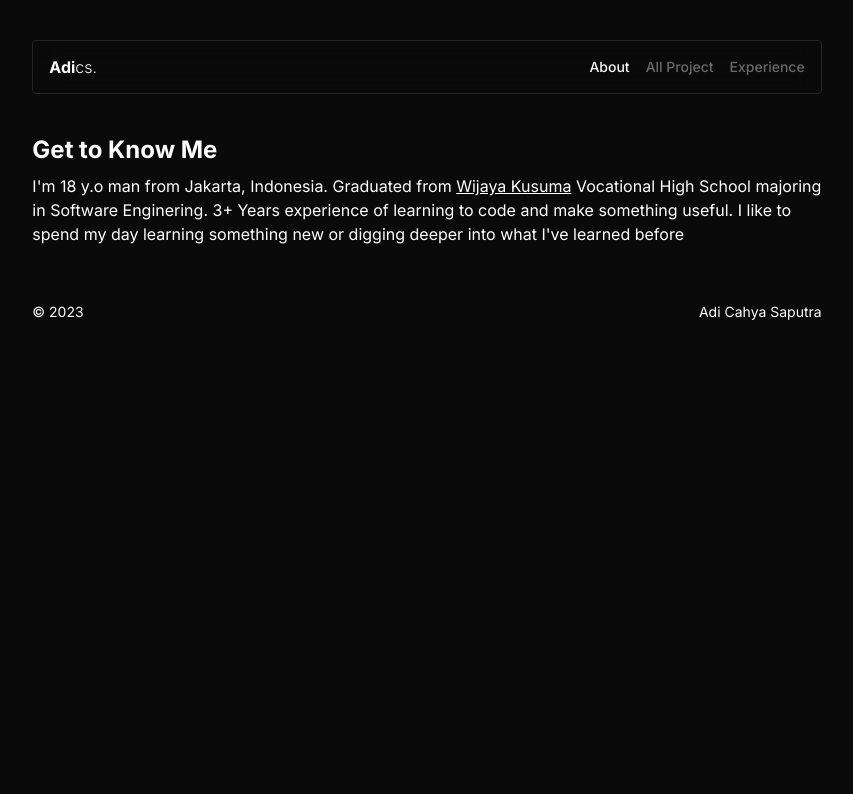
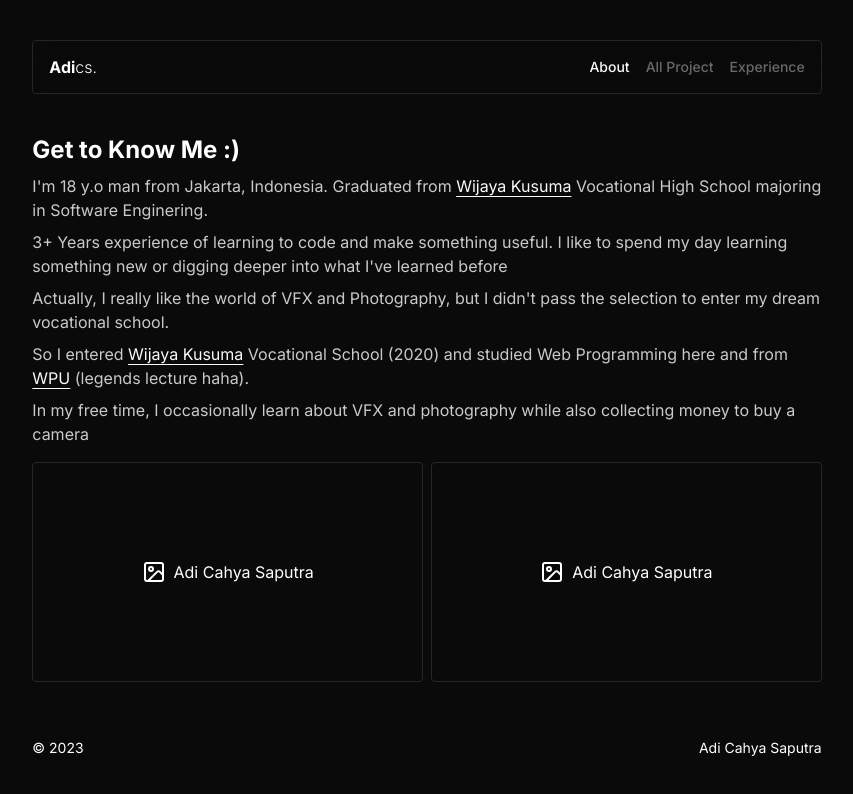
Before and after one commit to AdiCahyaSaputra/personal-website, a Next.js app: page /about in a window 1280 px wide. Shown: the top 794 px of the page, without its empty margins (213-1066 px from the left). Built offline with nearby package versions, Linux system fonts and the light colour scheme.

Commit message:
feat(project): new style WIP

```diff
--- a/app/about/page.tsx
+++ b/app/about/page.tsx
@@ -1,20 +1,69 @@
 import React from "react";
+import { Image as ImageIcon } from "lucide-react";
+import { Metadata } from "next";
+
+export const metadata: Metadata = {
+  title: "About",
+};
 
 const About = () => {
   return (
     <main className="mt-10">
-      <h1 className="text-lg lg:text-2xl font-bold">Get to Know Me</h1>
+      <h1 className="text-lg lg:text-2xl font-bold">Get to Know Me {":)"}</h1>
 
-      <p className="mt-2">
-        I&apos;m 18 y.o man from Jakarta, Indonesia. Graduated from{" "}
-        <a href="https://sekolahwijayakusuma.sch.id/" className="underline">
-          Wijaya Kusuma
-        </a>{" "}
-        Vocational High School majoring in Software Enginering. 3+ Years
-        experience of learning to code and make something useful. I like to
-        spend my day learning something new or digging deeper into what
-        I&apos;ve learned before
-      </p>
+      <div className="text-foreground/80">
+        <p className="mt-2">
+          I&apos;m 18 y.o man from Jakarta, Indonesia. Graduated from{" "}
+          <a
+            href="https://sekolahwijayakusuma.sch.id/"
+            className="underline text-foreground"
+          >
+            Wijaya Kusuma
+          </a>{" "}
+          Vocational High School majoring in Software Enginering.
+        </p>
+        <p className="mt-2">
+          3+ Years experience of learning to code and make something useful. I
+          like to spend my day learning something new or digging deeper into
+          what I&apos;ve learned before
+        </p>
+        <p className="mt-2">
+          Actually, I really like the world of VFX and Photography, but I
+          didn&apos;t pass the selection to enter my dream vocational school.
+        </p>
+        <p className="mt-2">
+          So I entered{" "}
+          <a
+            href="https://sekolahwijayakusuma.sch.id/"
+            className="underline text-foreground"
+          >
+            Wijaya Kusuma
+          </a>{" "}
+          Vocational School (2020) and studied Web Programming here and from{" "}
+          <a
+            href="https://www.youtube.com/c/webprogrammingunpas"
+            className="underline text-foreground"
+          >
+            WPU
+          </a>{" "}
+          (legends lecture haha).
+        </p>
+        <p className="mt-2">
+          In my free time, I occasionally learn about VFX and photography while
+          also collecting money to buy a camera
+        </p>
+      </div>
+
+      <div className="mt-4 grid lg:grid-cols-2 grid-cols-1 gap-2">
+        <div className="w-full aspect-video flex items-center justify-center space-x-2 border border-border rounded">
+          <ImageIcon />
+          <span>Adi Cahya Saputra</span>
+        </div>
+        <div className="w-full aspect-video flex items-center justify-center space-x-2 border border-border rounded">
+          <ImageIcon />
+          <span>Adi Cahya Saputra</span>
+        </div>
+      </div>
     </main>
   );
 };
--- a/app/page.tsx
+++ b/app/page.tsx
@@ -1,4 +1,3 @@
-import SocialMediaSection from "@/components/section/SocialMediaSection";
 import { Button } from "@/components/ui/button";
 import { Separator } from "@/components/ui/separator";
 import {
@@ -35,11 +34,11 @@ const Page = () => {
         IT Support &bull; Frontend Engineer
       </p>
 
-      <p className="mt-2">
+      <p className="mt-2 text-foreground/80">
         Self-Taught Developer, NextJS and Laravel enthusiast. I graduated from a
         vocational school, and currently work as a Full Time IT Support and
         Frontend Engineer Freelancer. View my{" "}
-        <Link href="/projects" className="underline">
+        <Link href="/projects" className="underline text-foreground">
           creations
         </Link>
       </p>
@@ -57,8 +56,11 @@ const Page = () => {
               <ImageIcon />
               <span>ForumGW</span>
             </div>
-            <p className="mt-2">
-              <a href="https://forumgw.vercel.app/" className="underline">
+            <p className="mt-2 text-foreground/80">
+              <a
+                href="https://forumgw.vercel.app/"
+                className="underline text-foreground"
+              >
                 ForumGW
               </a>{" "}
               is informal community for public and anonymous discussion
--- a/app/projects/page.tsx
+++ b/app/projects/page.tsx
@@ -9,10 +9,10 @@ export const metadata: Metadata = {
 const Projects = () => {
   return (
     <main className="mt-10">
-      <h1 className="scroll-m-20 text-4xl font-extrabold tracking-tight lg:text-5xl">
-        A web app <span className="text-primary">creation</span> that I&apos;m
-        truly proud to showcase.
-      </h1>
+      <h1 className="text-lg lg:text-2xl font-bold">A web app Creation</h1>
+      <p className="text-foreground/80">
+        that I&apos;m truly proud to showcase.
+      </p>
 
       <ul className="mt-10 space-y-4">
         {projects.map((project, idx) => (
--- a/components/reusable/projects/CardProject.tsx
+++ b/components/reusable/projects/CardProject.tsx
@@ -12,8 +12,6 @@ import Link from "next/link";
 type TProps = {
   title: string;
   shortDesc: string;
-  slug: string;
-  status: string;
   links: {
     demo?: string;
     repository: string;
@@ -24,13 +22,11 @@ type TProps = {
 const CardProject: React.FC<TProps> = ({
   title,
   shortDesc,
-  slug,
-  status,
   links,
   techStack,
 }) => {
   return (
-    <Card className="rounded-none hover:border-primary">
+    <Card className="rounded hover:border-foreground border-border">
       <CardHeader>
         <CardTitle>{title}</CardTitle>
         <CardDescription>{shortDesc}</CardDescription>
@@ -40,7 +36,7 @@ const CardProject: React.FC<TProps> = ({
           {techStack?.reverse().map((tech, idx) => (
             <li
               key={idx}
-              className="py-1 px-2 text-sm bg-secondary w-max select-none"
+              className="py-1 px-2 text-sm rounded border border-border w-max select-none"
             >
               {tech}
             </li>
@@ -55,18 +51,14 @@ const CardProject: React.FC<TProps> = ({
               href={links.repository}
             >
               <GitHubLogoIcon />
-              <span className="text-sm text-sky-500 group-hover:underline underline-offset-4">
-                repository
-              </span>
+              <span className="text-sm group-hover:underline">repository</span>
             </Link>
           </li>
           {links.demo && (
             <li>
               <Link className="flex items-center gap-2 group" href={links.demo}>
                 <ExternalLinkIcon />
-                <span className="text-sm text-sky-500 group-hover:underline underline-offset-4">
-                  demo
-                </span>
+                <span className="text-sm group-hover:underline">demo</span>
               </Link>
             </li>
           )}
--- a/components/section/Navbar.tsx
+++ b/components/section/Navbar.tsx
@@ -48,7 +48,7 @@ const Navbar: React.FC = () => {
               <Button
                 asChild
                 variant="link"
-                className={`no-underline hover:no-underline ${
+                className={`no-underline hover:no-underline focus-visible:ring-secondary ${
                   path === item.url
                     ? "text-foreground"
                     : "hover:text-foreground text-foreground/40"
--- a/components/section/SkillsSection.tsx
+++ /dev/null
@@ -1,17 +0,0 @@
-const SkillsSection: React.FC = () => {
-  return (
-    <ul className="list-disc pl-4 mt-2">
-      <li>NextJS</li>
-      <li>Tailwind</li>
-      <li>Laravel</li>
-      <li>Livewire</li>
-      <li>tRPC</li>
-      <li>Postgresql</li>
-      <li>Git</li>
-      <li>Linux</li>
-      <li className="text-foreground/40">Still learning more...</li>
-    </ul>
-  );
-};
-
-export default SkillsSection;
--- a/components/section/SocialMediaSection.tsx
+++ /dev/null
@@ -1,40 +0,0 @@
-const SocialMediaSection: React.FC = () => {
-  return (
-    <ul className="mt-2 flex items-center gap-x-6 gap-y-2 list-disc pl-4 flex-wrap">
-      <li>
-        <a
-          className="text-sky-500 hover:underline underline-offset-4 transition-all cursor-pointer"
-          href="https://github.com/AdiCahyaSaputra"
-        >
-          github
-        </a>
-      </li>
-      <li>
-        <a
-          className="text-sky-500 hover:underline underline-offset-4 transition-all cursor-pointer"
-          href="https://www.linkedin.com/in/adi-cahya-saputra-746a8423b"
-        >
-          linkedin
-        </a>
-      </li>
-      <li>
-        <a
-          className="text-sky-500 hover:underline underline-offset-4 transition-all cursor-pointer"
-          href="https://www.youtube.com/@adics"
-        >
-          youtube
-        </a>
-      </li>
-      <li>
-        <a
-          className="text-sky-500 hover:underline underline-offset-4 transition-all cursor-pointer"
-          href="https://www.instagram.com/adi.tsx"
-        >
-          instagram
-        </a>
-      </li>
-    </ul>
-  );
-};
-
-export default SocialMediaSection;
--- a/styles/globals.css
+++ b/styles/globals.css
@@ -48,3 +48,9 @@
     --ring: 0 72.2% 50.6%;
   }
 }
+
+@layer utilities {
+  .underline {
+    @apply underline-offset-4;
+  }
+}
```
Also changed, not shown: tailwind.config.js (+6 -6 lines).
